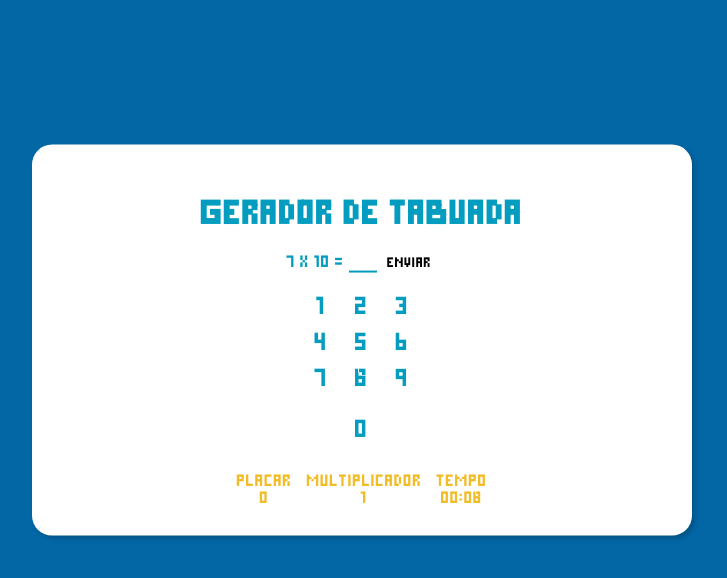
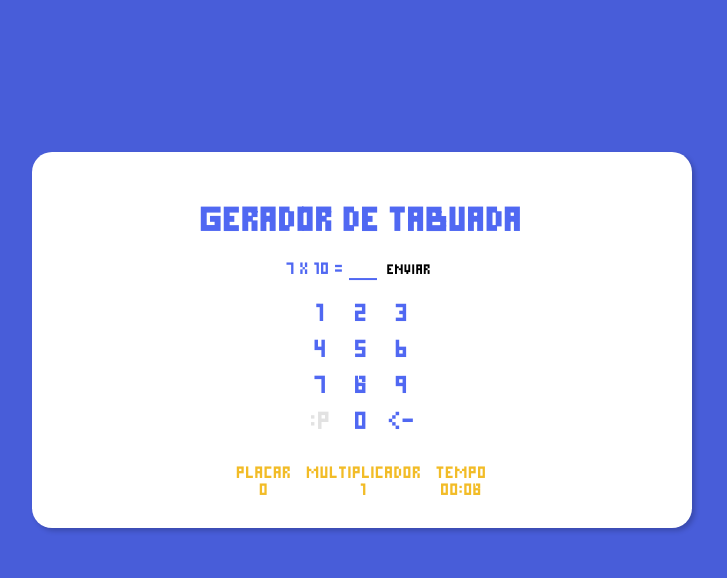
Before and after one commit to AtilaIvich/gerador-de-tabuada, a plain HTML site: page index.html in a window 1280 px wide. Both pictures are taken after a click on the button "JOGAR". Shown: the whole page, without its empty margins (278-1005 px from the left). Drawn offline with Linux system fonts and the light colour scheme.

Commit message:
New colors and new functions
Colors were changed and backspace and record buttons were added.

```diff
--- a/index.html
+++ b/index.html
@@ -41,9 +41,9 @@
                 </div>
 
                 <div id="linha4" class="linha">
-                    <div class="num numFake"></div>
+                    <div id="numFake">:p</div>
                     <div id="num0" class="num">0</div>
-                    <div class="num numFake"></div>
+                    <div id="backspace" class="num"><-</div>
                 </div>
             </section>
 
--- a/javascript.js
+++ b/javascript.js
@@ -20,6 +20,7 @@ const num7 = document.getElementById('num7');
 const num8 = document.getElementById('num8');
 const num9 = document.getElementById('num9');
 const num0 = document.getElementById('num0');
+const backspace = document.getElementById('backspace');
 
 num1.addEventListener('click', () => digitar(1));
 num2.addEventListener('click', () => digitar(2));
@@ -31,6 +32,7 @@ num7.addEventListener('click', () => digitar(7));
 num8.addEventListener('click', () => digitar(8));
 num9.addEventListener('click', () => digitar(9));
 num0.addEventListener('click', () => digitar(0));
+backspace.addEventListener('click', () => digitar('x'));
 
 const telaDerrota = document.getElementById('telaDerrota');
 const retorno = document.getElementById('retorno');
@@ -40,9 +42,11 @@ const telaTriste = document.getElementById('telaTriste');
 
 let questaoAtual = 1;
 let pontos = 0;
+let recorde = 0;
 let valorMultiplicador = 1;
 let resultadoCorreto = undefined;
-let tempoRestante = 10;
+let tempoPadrao = 10;
+let tempoRestante = tempoPadrao;
 let contadorTempo;
 let apertouEnter = (e) => {
     if (e.key === 'Enter') enviar();
@@ -54,6 +58,7 @@ function iniciar() {
     botaoEnviar.addEventListener('click', enviar);
     document.addEventListener('keypress', apertouEnter);
     contadorTempo = setInterval(atualizarTempo, 1000);
+    resultadoUsuario.focus();
     gerarConta();
 }
 
@@ -67,7 +72,8 @@ function gerarConta() {
 }
 
 function digitar(i) {
-    resultadoUsuario.value += i;
+    if (i === 'x') resultadoUsuario.value = resultadoUsuario.value.slice(0, -1);
+    else resultadoUsuario.value += i;
 }
 
 function enviar() {
@@ -93,6 +99,8 @@ function atualizarMultiplicador() {
 function atualizarPontos() {
     pontos += 3 * valorMultiplicador;
     placar.innerText = pontos;
+
+    if (pontos > recorde) recorde = pontos;
 }
 
 function atualizarTempo() {
@@ -106,7 +114,7 @@ function atualizarTempo() {
         tempo.innerText = s > 9? `0${min}:${s}` : `0${min}:0${s}`;
     }
 
-    if (tempoRestante === 0) terminarPartida();
+    if (tempoRestante <= 0) terminarPartida();
 }
 
 function terminarPartida() {
@@ -114,10 +122,10 @@ function terminarPartida() {
     document.removeEventListener('keypress', apertouEnter);
     clearInterval(contadorTempo);
 
-    retorno.innerHTML = tempoRestante === 0
+    retorno.innerHTML = tempoRestante <= 0
     ? `O SEU TEMPO ACABOU<br>`
     : `VOCE ERROU A CONTA ${valor1.innerText} x ${valor2.innerText}<br>`;
-    retorno.innerHTML += `PONTUACAO: ${pontos} PONTOS<br><br>DESEJA JOGAR NOVAMENTE?`;
+    retorno.innerHTML += `PONTUACAO: ${pontos} PONTOS<br>RECORDE: ${recorde} PONTOS<br><br>DESEJA JOGAR NOVAMENTE?`;
     telaDerrota.style.display = 'block';
 
     botaoJogarNovamente.addEventListener('click', jogarNovamente);
@@ -131,7 +139,7 @@ function jogarNovamente() {
     questaoAtual = 1;
     pontos = 0;
     valorMultiplicador = 1;
-    tempoRestante = 10;
+    tempoRestante = tempoPadrao;
 
     placar.innerText = pontos;
     multiplicador.innerText = valorMultiplicador;
@@ -139,7 +147,7 @@ function jogarNovamente() {
     botaoEnviar.addEventListener('click', enviar);
     document.addEventListener('keypress', apertouEnter);
     contadorTempo = setInterval(atualizarTempo, 1000);
-
+    resultadoUsuario.focus();
     gerarConta();
 }
 
--- a/style.css
+++ b/style.css
@@ -6,16 +6,11 @@
 }
 
 :root {
-    --azulEscuro: #0367A6;
+    --azulEscuro: #485DD9;
+    --azul: #5068F2;
+    --amarelo: #f2bc27;
     --branco: white;
-    --amarelo: #f2bc27;
-    --azul: #049DBF;
 }
-
-/*
---cinza: #D9D9D9;
---azul: #049DBF;
-*/
 
 /* Entrada do jogo */
 
@@ -119,12 +114,12 @@ main {
     background-color: var(--azulEscuro);
 }
 
-.numFake:hover, .numFake:active {
-    background-color: var(--branco);
-}
-
-#num0 {
-    margin: 0;
+#numFake {
+    display: inline-block;
+    font-size: 1.5em;
+    width: 1.5em;
+    height: 1.5em;
+    color: rgb(226, 226, 226)
 }
 
 #linha4 {
```
